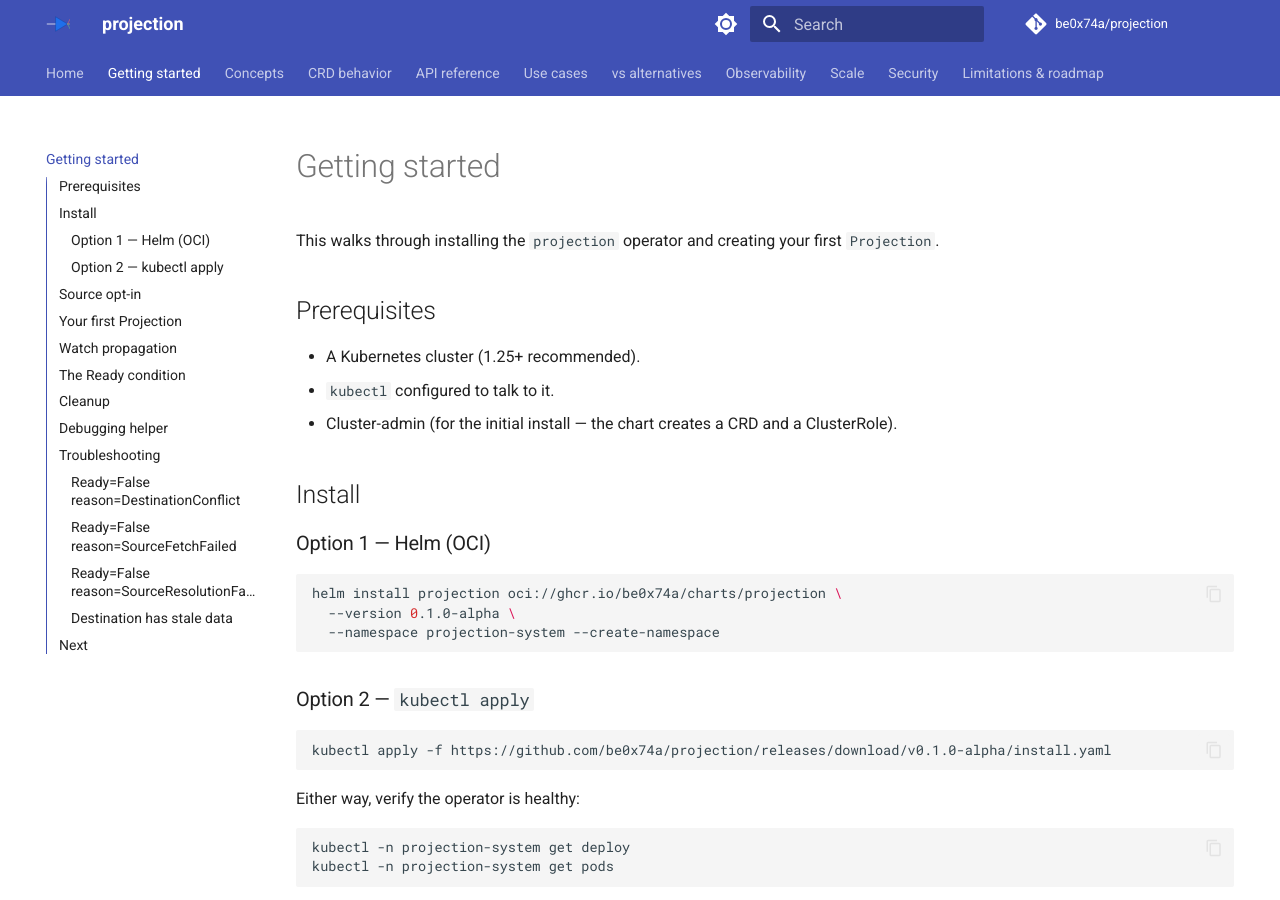
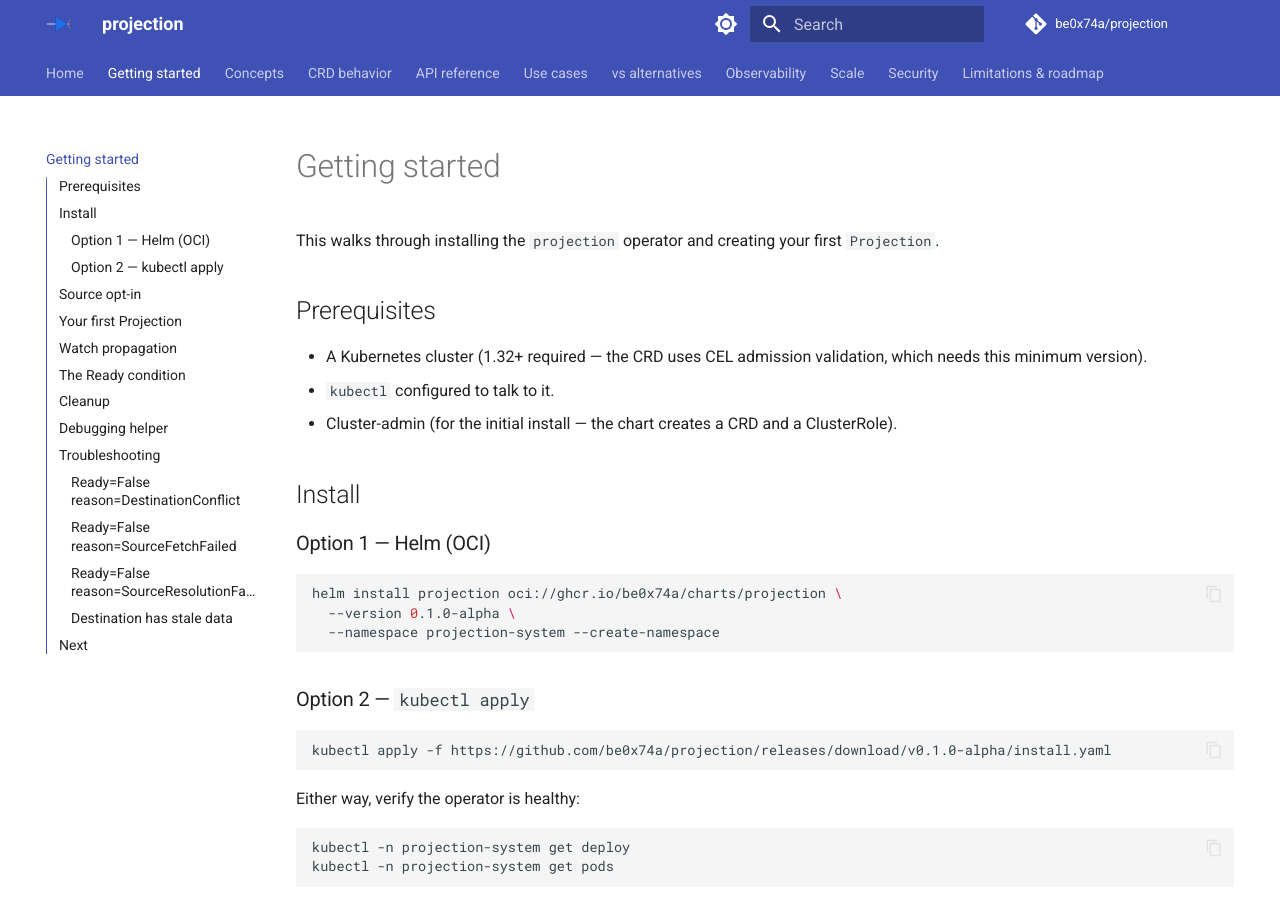
Before and after one commit to be0x74a/projection, an MkDocs documentation site: the page built from docs/getting-started.md, in a window 1280 px wide and 900 px high. Built offline with MkDocs 1.6.1 and Material for MkDocs 9.7.7, drawn with Linux system fonts in a browser that asks for light colours; comment, search, counter and statistics services are not loaded.

Commit message:
chore: require Kubernetes 1.32+
CEL admission validation (added in previous commit) requires k8s 1.32+
to evaluate cleanly. Bumps the Helm chart kubeVersion constraint and
the documented minimum in the chart README and getting-started guide.

```diff
--- a/docs/getting-started.md
+++ b/docs/getting-started.md
@@ -4,7 +4,7 @@ This walks through installing the `projection` operator and creating your first
 
 ## Prerequisites
 
-- A Kubernetes cluster (1.25+ recommended).
+- A Kubernetes cluster (1.32+ required — the CRD uses CEL admission validation, which needs this minimum version).
 - `kubectl` configured to talk to it.
 - Cluster-admin (for the initial install — the chart creates a CRD and a ClusterRole).
 
```
Also changed, not shown: charts/projection/README.md (+1 -1 lines), 1 other file.
